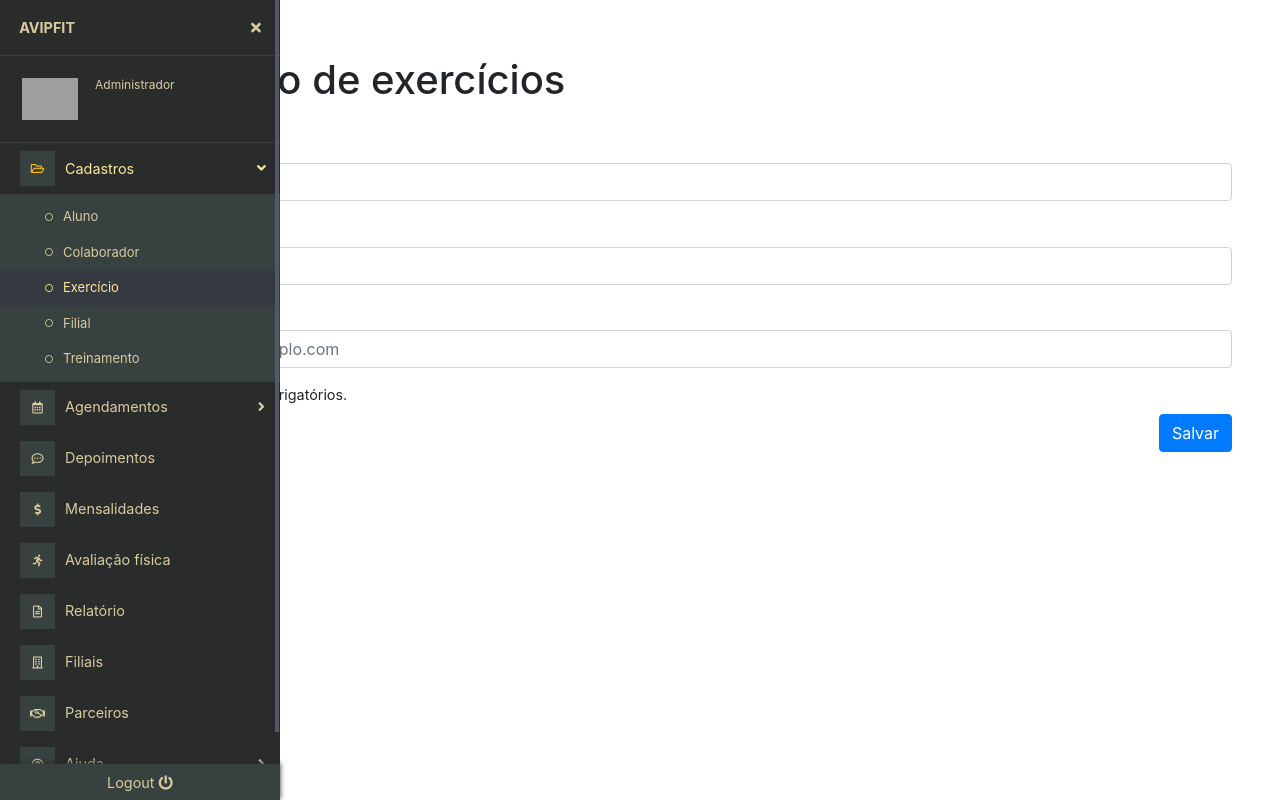
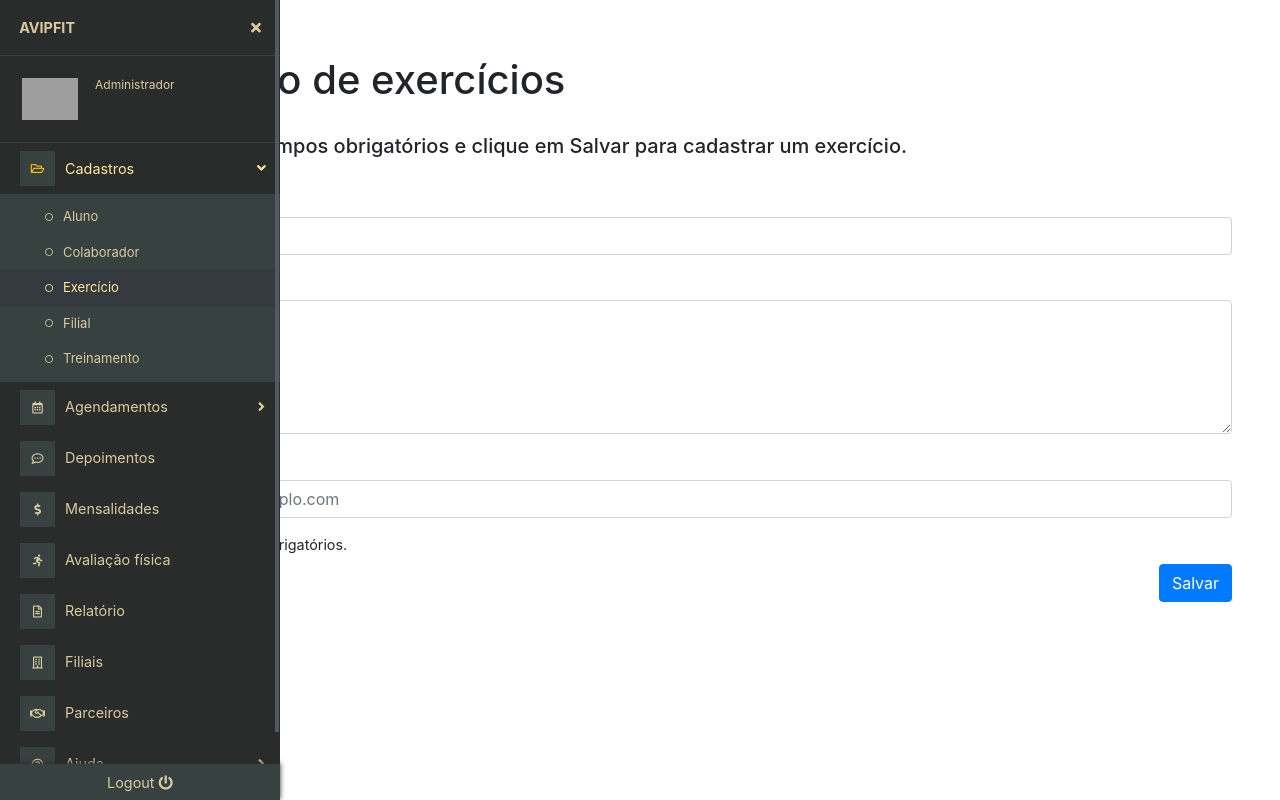
Before and after one commit to danielmestre98/avipfitprojectweb, a PHP site: page /admin/novo_exercicio in a window 1280 px wide. Run offline with PHP 8.4, Linux system fonts and the light colour scheme; the visitor is signed in with stand-in values (Sample User, id 1); data that the repository does not hold is empty; some libraries are stand-ins or nearby versions; grey boxes are pictures that could not be loaded.

Commit message:
Update cadastro de exercício

```diff
--- a/admin/_notes/dwsync.xml
+++ b/admin/_notes/dwsync.xml
@@ -8,14 +8,14 @@
 <file name="aval_fisica.php" server="files.000webhost.com/public_html/" local="132120880800000000" remote="132140299800000000" Dst="1" />
 <file name="consulta_aluno.php" server="files.000webhost.com/public_html/" local="132140536548659358" remote="132140644200000000" Dst="1" />
 <file name="consulta_colaborador.php" server="files.000webhost.com/public_html/" local="132120880800000000" remote="132140299800000000" Dst="1" />
-<file name="consulta_exercicio.php" server="files.000webhost.com/public_html/" local="132140109437214948" remote="132140299800000000" Dst="1" />
+<file name="consulta_exercicio.php" server="files.000webhost.com/public_html/" local="132140571610000000" remote="132140679600000000" Dst="1" />
 <file name="consulta_filial.php" server="files.000webhost.com/public_html/" local="132120880800000000" remote="132140299800000000" Dst="1" />
 <file name="depoimentos.php" server="files.000webhost.com/public_html/" local="132120880800000000" remote="132140299800000000" Dst="1" />
 <file name="consulta_treinamento.php" server="files.000webhost.com/public_html/" local="132140567093303997" remote="132140674800000000" Dst="1" />
 <file name="editar_aluno.php" server="files.000webhost.com/public_html/" local="132140548666476929" remote="132140656200000000" Dst="1" />
 <file name="editar_colaborador.php" server="files.000webhost.com/public_html/" local="132140563558514377" remote="132140671200000000" Dst="1" />
 <file name="editar_evento.php" server="files.000webhost.com/public_html/" local="132120880800000000" remote="132140299800000000" Dst="1" />
-<file name="editar_exercicio.php" server="files.000webhost.com/public_html/" local="132140107847796578" remote="132140299800000000" Dst="1" />
+<file name="editar_exercicio.php" server="files.000webhost.com/public_html/" local="132140618660143869" remote="132140726400000000" Dst="1" />
 <file name="editar_filial.php" server="files.000webhost.com/public_html/" local="132139998469368443" remote="132140299800000000" Dst="1" />
 <file name="editar_parceiro.php" server="files.000webhost.com/public_html/" local="132140187048820798" remote="132140299800000000" Dst="1" />
 <file name="editar_treinamento.php" server="files.000webhost.com/public_html/" local="132140570101763589" remote="132140677800000000" Dst="1" />
@@ -29,7 +29,7 @@
 <file name="novo_aval.php" server="files.000webhost.com/public_html/" local="132120880800000000" remote="132140299800000000" Dst="1" />
 <file name="novo_colaborador.php" server="files.000webhost.com/public_html/" local="132140561388548697" remote="132140671200000000" Dst="1" />
 <file name="novo_evento.php" server="files.000webhost.com/public_html/" local="132120880800000000" remote="132140299800000000" Dst="1" />
-<file name="novo_exercicio.php" server="files.000webhost.com/public_html/" local="132140083504894173" remote="132140299800000000" Dst="1" />
+<file name="novo_exercicio.php" server="files.000webhost.com/public_html/" local="132140583872267423" remote="132140691600000000" Dst="1" />
 <file name="novo_filial.php" server="files.000webhost.com/public_html/" local="132139998469428241" remote="132140299800000000" Dst="1" />
 <file name="novo_parceiro.php" server="files.000webhost.com/public_html/" local="132140186946919967" remote="132140299800000000" Dst="1" />
 <file name="novo_ticket.php" server="files.000webhost.com/public_html/" local="132120880800000000" remote="132140299800000000" Dst="1" />
--- a/admin/consulta_exercicio.php
+++ b/admin/consulta_exercicio.php
@@ -25,6 +25,9 @@ include_once( 'nav.php' );
 		<div id="overlay" class="overlay"></div>
 		<div id="divt" class="container-fluid p-5">
 			<h1>Exercícios</h1>
+			<br>
+			<h5>Registre exercícios ou pesquise por exercícios cadastrados para atualizar informações.</h5>
+			<br>
 			<div id="botao_novo" align="right">
 				<a href="novo_exercicio" class="btn btn-primary">Novo <i class="fas fa-plus"></i></a>
 
--- a/admin/editar_exercicio.php
+++ b/admin/editar_exercicio.php
@@ -25,12 +25,14 @@ require( '../lib/editar_exercicio_show.php' );
 		<div class="container-fluid p-5">
 			<h1>Edição de exercício</h1>
 			<br>
+			<h5>Preencha os campos obrigatórios e clique em Salvar para atualizar o cadastro de um exercício.</h5>
+			<br>
 			<form id="editar_exercicio" action="../lib/editar_exercicio.php?id=<?php echo $_GET['nome']?>" enctype="multipart/form-data" method="post">
 				<div class="form-row">
 					<div class="form-group col-md-12">
 						<label for="nomeExercicio">
 							<red>*</red>Nome do exercício</label>
-						<input type="text" name="nomeExerciciou" maxlength="20" value="<?php echo $exercicio?>" required class="form-control" id="nomeExercicio" placeholder="Nome">
+						<input type="text" name="nomeExerciciou" maxlength="255" value="<?php echo $exercicio?>" required class="form-control" id="nomeExercicio" placeholder="Nome">
 						<input type="text" hidden="true" value="<?=$exercicio?>" id="nomeOld">
 					</div>
 				</div>
@@ -38,7 +40,7 @@ require( '../lib/editar_exercicio_show.php' );
 					<div class="form-group col-md-12">
 						<label for="descricao">
 							<red>*</red>Descrição</label>
-						<input type="text" required value="<?php echo $descricao?>" maxlength="100" name="descricao" class="form-control" id="descricao">
+						<textarea type="text" rows="5" required maxlength="1022" name="descricao" class="form-control" id="descricao"><?php echo $descricao?></textarea>
 					</div>
 				</div>
 				<div class="form-row">
--- a/admin/novo_exercicio.php
+++ b/admin/novo_exercicio.php
@@ -24,18 +24,20 @@ include_once( 'nav.php' );
 		<div class="container-fluid p-5">
 			<h1>Cadastro de exercícios</h1>
 			<br>
+			<h5>Preencha os campos obrigatórios e clique em Salvar para cadastrar um exercício.</h5>
+			<br>
 			<form id="exercicio_cadastro" action="../lib/novo_exercicio.php" enctype="multipart/form-data" method="post">
 				<div class="form-row">
 					<div class="form-group col-md-12">
 						<label for="nomeExercicio">
 							<red>*</red>Nome do exercício</label>
-						<input type="text" name="nomeExercicio" maxlength="20" required class="form-control" id="nomeExercicio" placeholder="Nome">
+						<input type="text" name="nomeExercicio" maxlength="255" required class="form-control" id="nomeExercicio" placeholder="Nome">
 					</div>
 				</div>
 				<div class="form-row">
 					<div class="form-group col-md-12">
 						<label for="descricao"><red>*</red>Descrição</label>
-						<input type="text" required name="descricao" maxlength="100" class="form-control" id="descricao">
+						<textarea placeholder="Descrição" rows="5" type="text" required name="descricao" maxlength="1022" class="form-control" id="descricao"></textarea>
 					</div>
 				</div>
 				<div class="form-row">
```
